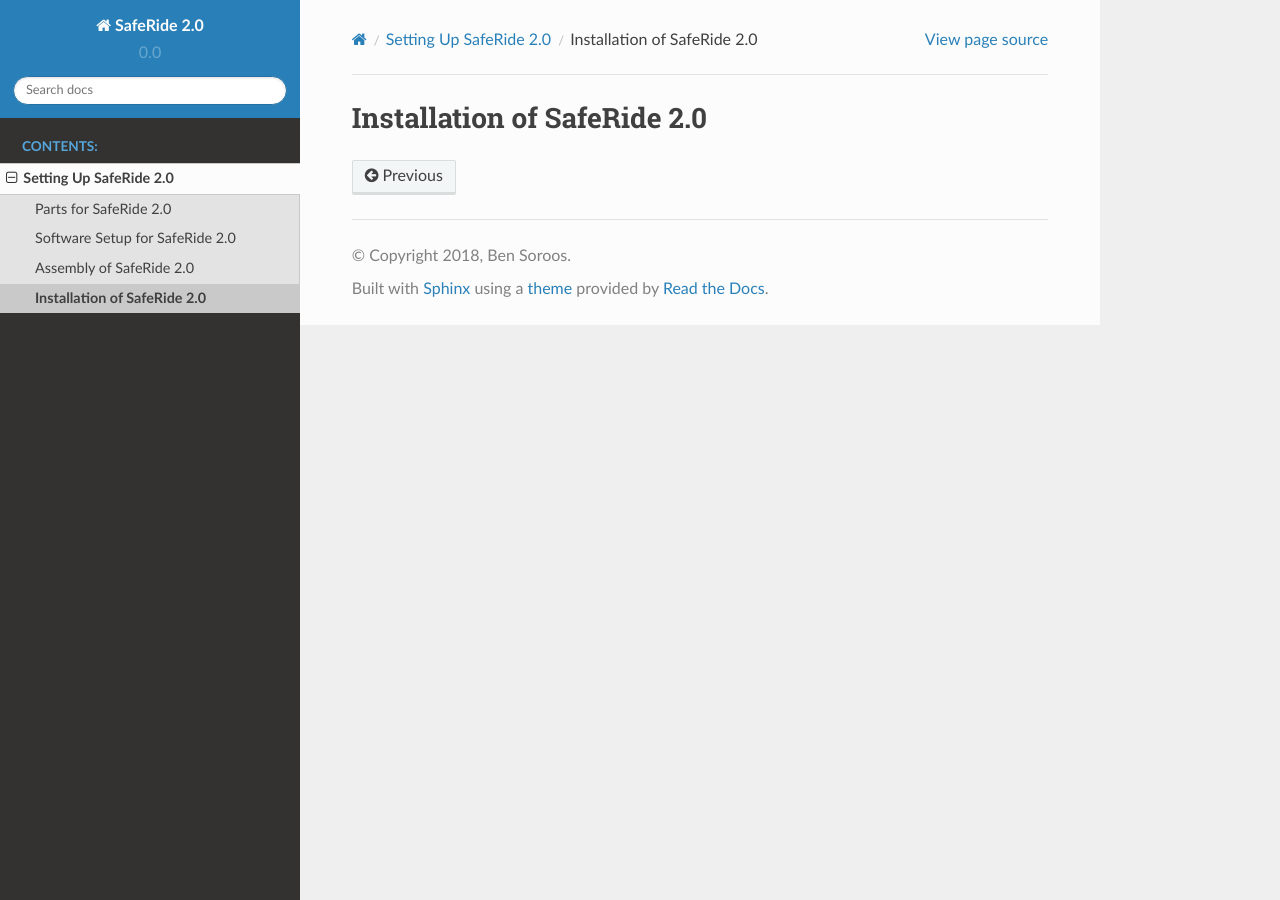
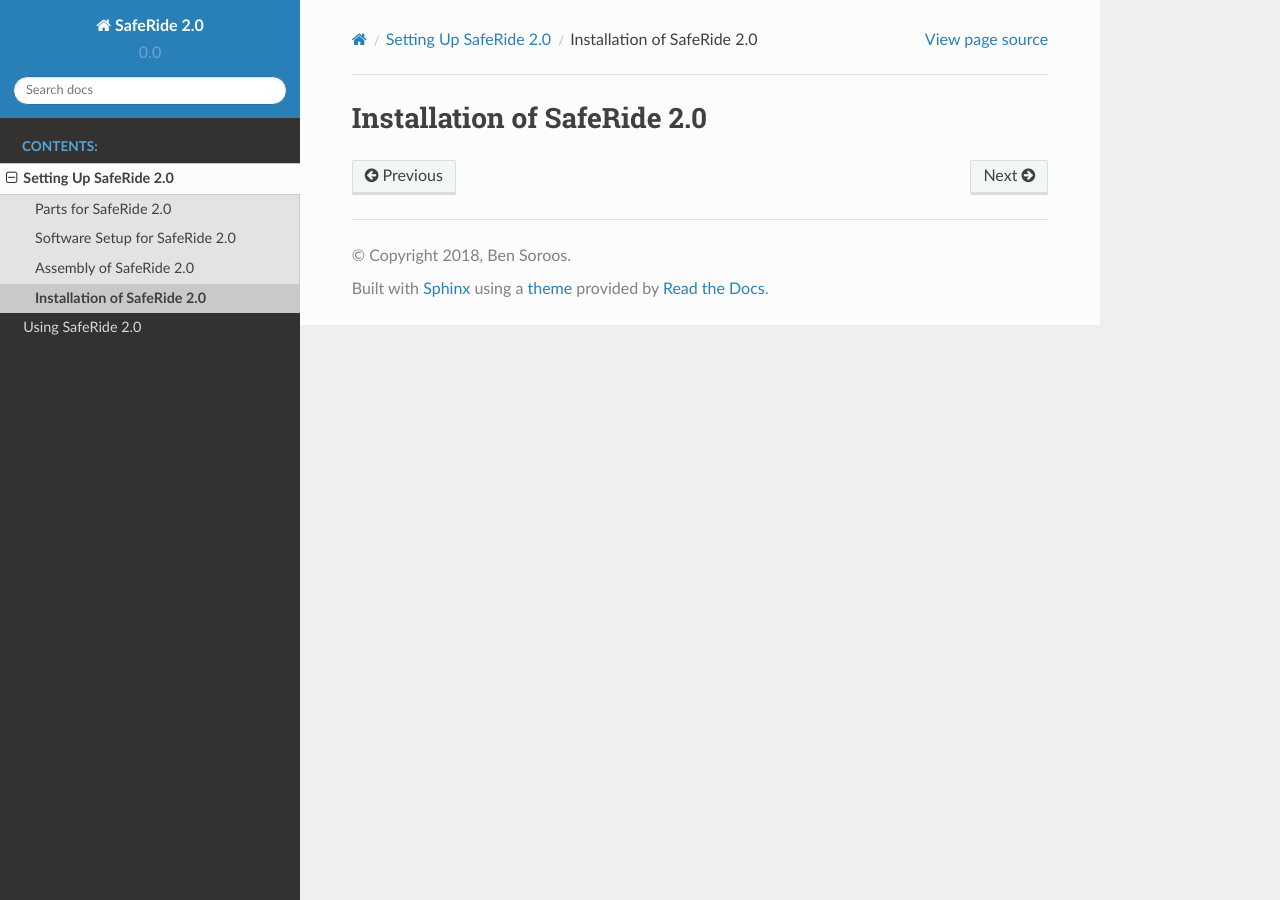
Before and after one commit to Saferide2-0/SafeRide2.0, a Sphinx documentation site: the page built from docs/setup/adding_on_bike.rst, in a window 1280 px wide. Built offline with Sphinx 7.4.7 and the Read the Docs theme 2.0.0, drawn with Linux system fonts in a browser that asks for light colours; pages that are not in the unit, such as notebooks, are missing from menus.

Commit message:
Docs - Started usage

```diff
--- a/docs/index.rst
+++ b/docs/index.rst
@@ -11,4 +11,4 @@ Welcome to SafeRide 2.0's documentation!
    :caption: Contents:
 
    setup/setup
-   use
+   use/use
--- /dev/null
+++ b/docs/use/before_ride.rst
@@ -0,0 +1,2 @@
+Before a ride with SafeRide 2.0
+===============================
--- /dev/null
+++ b/docs/use/on_ride.rst
@@ -0,0 +1,2 @@
+On a ride with SafeRide 2.0
+===========================
--- /dev/null
+++ b/docs/use/use.rst
@@ -0,0 +1,9 @@
+Using SafeRide 2.0
+=====================
+..  toctree::
+    :maxdepth: 2
+    :caption: Contents:
+
+    before_ride
+    on_ride
+    when_home
--- /dev/null
+++ b/docs/use/when_home.rst
@@ -0,0 +1,2 @@
+After a ride with SafeRide 2.0
+==============================
```
